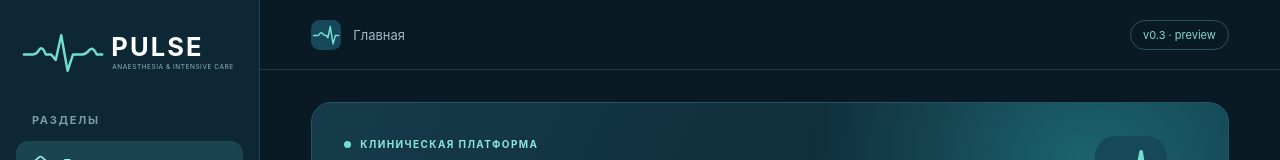
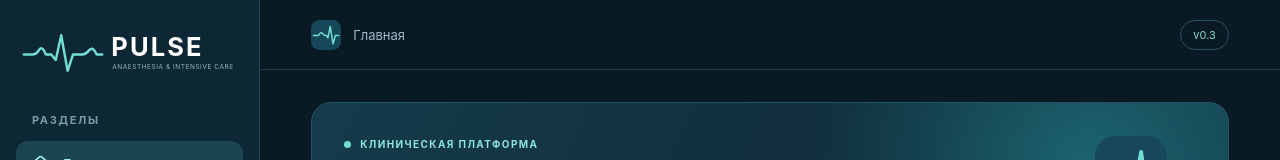
Before and after one commit to vv79sk6r8j-cpu/pulse, a React (Vite) app: page / in a window 1280 px wide. Shown: the top 160 px of the page. Built offline with nearby package versions, Linux system fonts and the light colour scheme.

Commit message:
fix(prod): restore production branding in src/App.tsx

```diff
--- a/src/App.tsx
+++ b/src/App.tsx
@@ -50,7 +50,7 @@ export default function App(){
    <div className="sidebar-bottom"><button className="nav-link" onClick={()=>go("Feedback")}><MessageSquareWarning size={18}/> Сообщить об ошибке</button><a href="https://t.me/a_alenchyk" target="_blank" rel="noopener noreferrer" className="sidebar-contact"><Send size={17}/> Контакты · Telegram <ExternalLink size={14}/></a><div className="sidebar-note"><ShieldCheck size={16}/> Для медицинских специалистов</div></div>
   </aside>
   <div className="workspace">
-   <div className="topbar"><button className="menu-toggle" aria-label="Открыть меню" onClick={()=>setMenuOpen(true)}><Menu size={22}/></button><button className="top-mark" aria-label="На главную" onClick={()=>go("Главная")}><Mark size={30}/></button><div className="breadcrumbs"><button onClick={()=>go("Главная")}>Главная</button>{page!=="Главная"&&<><ChevronRight size={14}/><button onClick={()=>go(section)}>{section}</button></>}{page==="GCS"&&<><ChevronRight size={14}/><span>GCS</span></>}{page==="PE"&&<><ChevronRight size={14}/><span>ТЭЛА</span></>}</div><span className="version">v0.3 · preview</span></div>
+   <div className="topbar"><button className="menu-toggle" aria-label="Открыть меню" onClick={()=>setMenuOpen(true)}><Menu size={22}/></button><button className="top-mark" aria-label="На главную" onClick={()=>go("Главная")}><Mark size={30}/></button><div className="breadcrumbs"><button onClick={()=>go("Главная")}>Главная</button>{page!=="Главная"&&<><ChevronRight size={14}/><button onClick={()=>go(section)}>{section}</button></>}{page==="GCS"&&<><ChevronRight size={14}/><span>GCS</span></>}{page==="PE"&&<><ChevronRight size={14}/><span>ТЭЛА</span></>}</div><span className="version">v0.3</span></div>
    <main>
     {page==="Главная"&&<>
      <section className="hero"><div><div className="hero-kicker"><span className="status-dot"/> КЛИНИЧЕСКАЯ ПЛАТФОРМА</div><h1>PULSE — знания и инструменты под рукой</h1><p>Рабочее пространство для анестезиологии и интенсивной терапии.</p></div><div className="hero-visual"><Mark size={72}/><span>PULSE</span></div></section>
```
